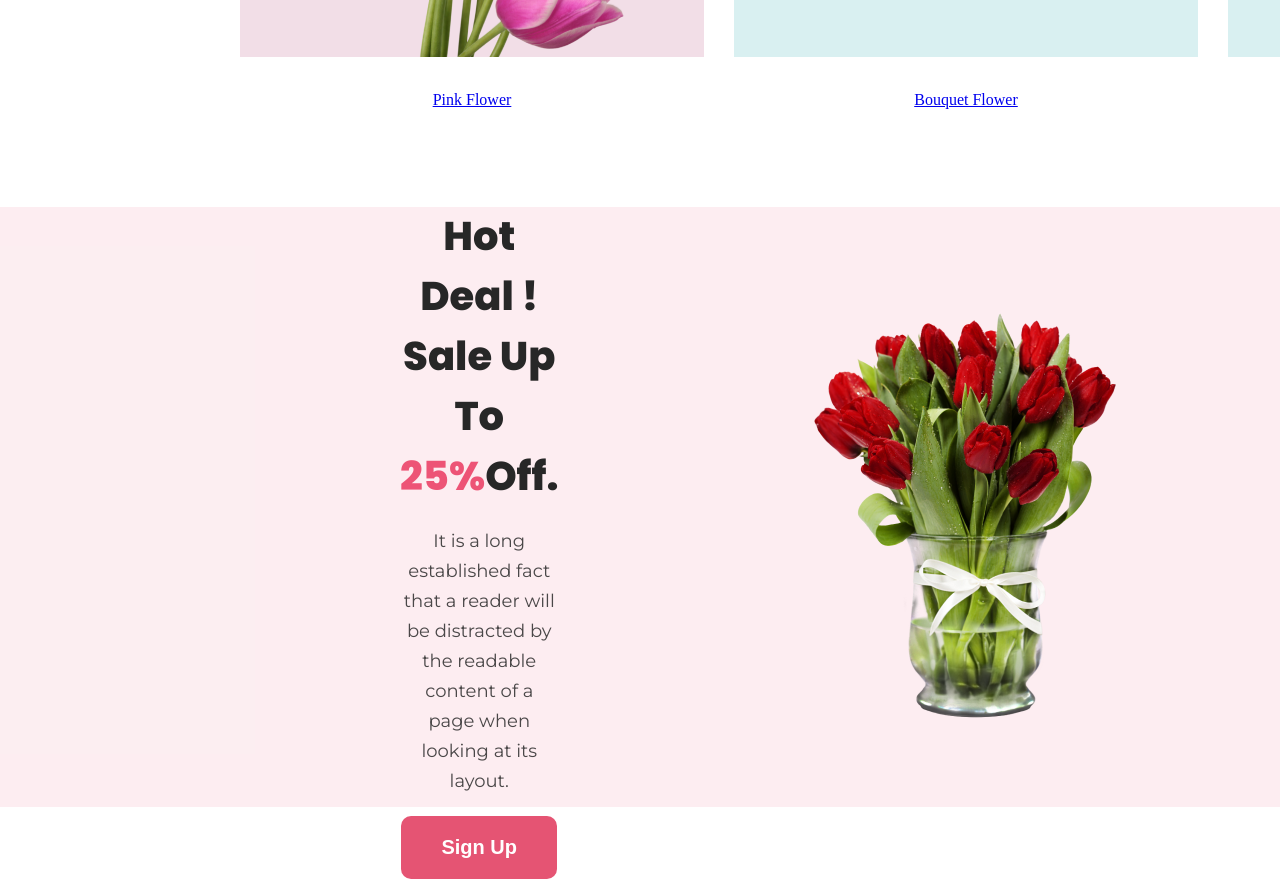
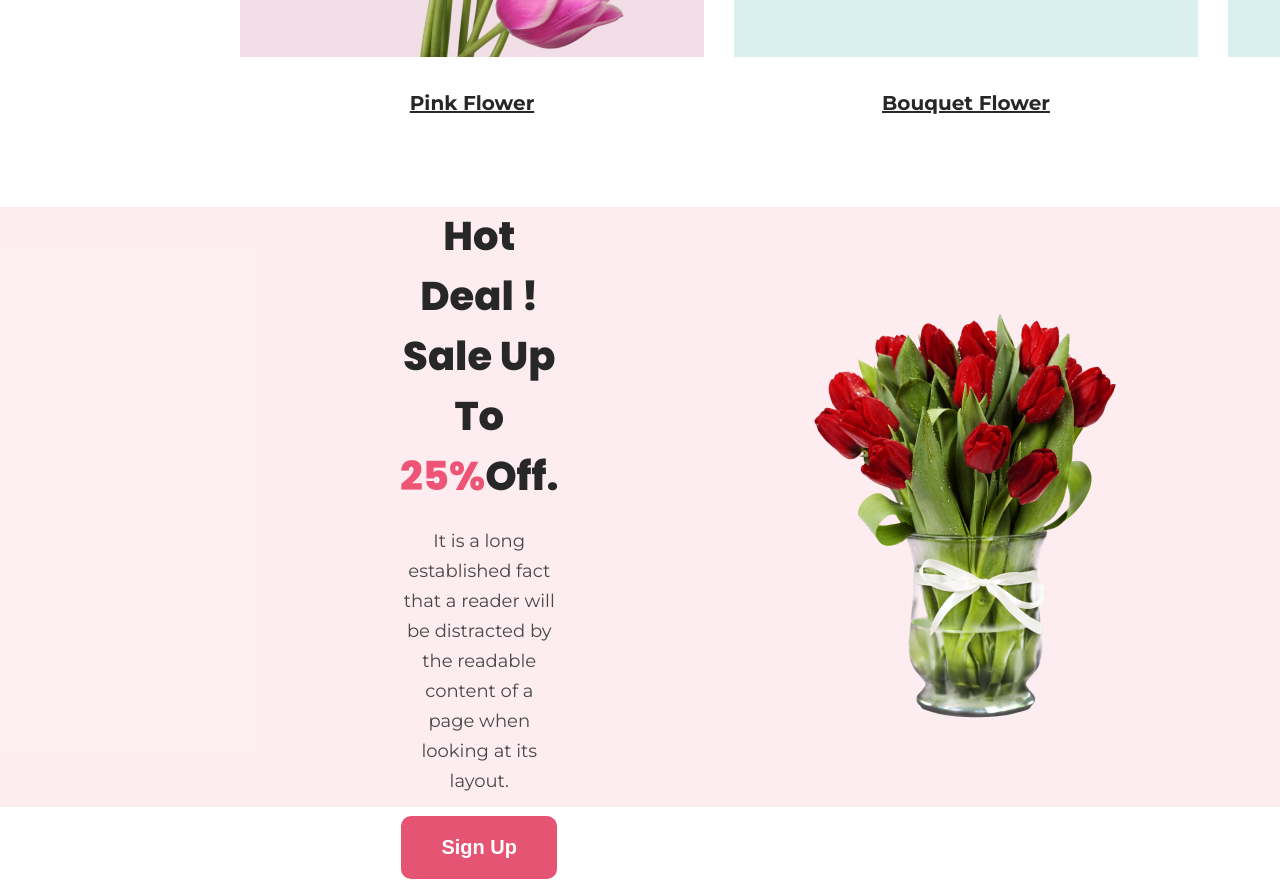
Before and after one commit to mehedi-h/flower-shop, a plain HTML site: page index.html in a window 1280 px wide. Shown: the part 2295-3183 px from the top of the page. Drawn offline with Linux system fonts and the light colour scheme.

Commit message:
update code

```diff
--- a/style.css
+++ b/style.css
@@ -15,7 +15,7 @@
     font-weight: 600;
     background: #E55473;
     padding: 20px 40px;
-
+    cursor: pointer;
 }
 
 header {
@@ -66,13 +66,20 @@ header {
     font-weight: 400;
     line-height: 25px;
 }
+.flower a {
+    color: #272727;
+    text-align: center;
+    font-family: 'Montserrat', sans-serif;
+    font-size: 20px;
+    font-weight: 700;
+    text-decoration-line: underline;
+}
 .feature-img {
     display: flex;
     align-items: center;
     justify-content: space-between;
     margin: 20px 240px 130px;
     gap: 30px;
-
 }
 .feature-flower-img {
     display: flex;
@@ -93,7 +100,6 @@ header {
     height: 430px;
     margin: 100px 75px 30px;
 }
-
 
 .flower-bouquet {
     width: 464px;
```
